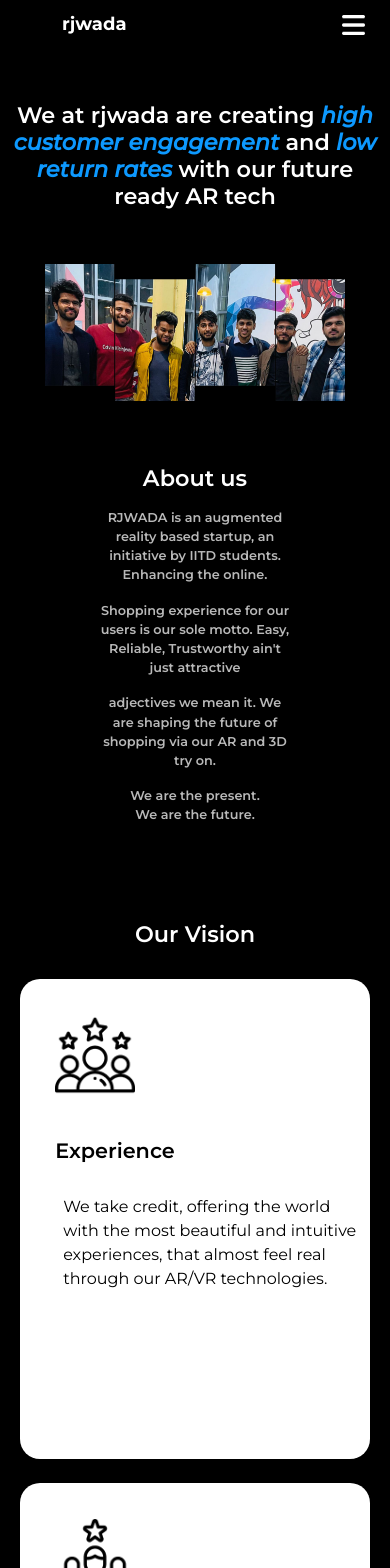
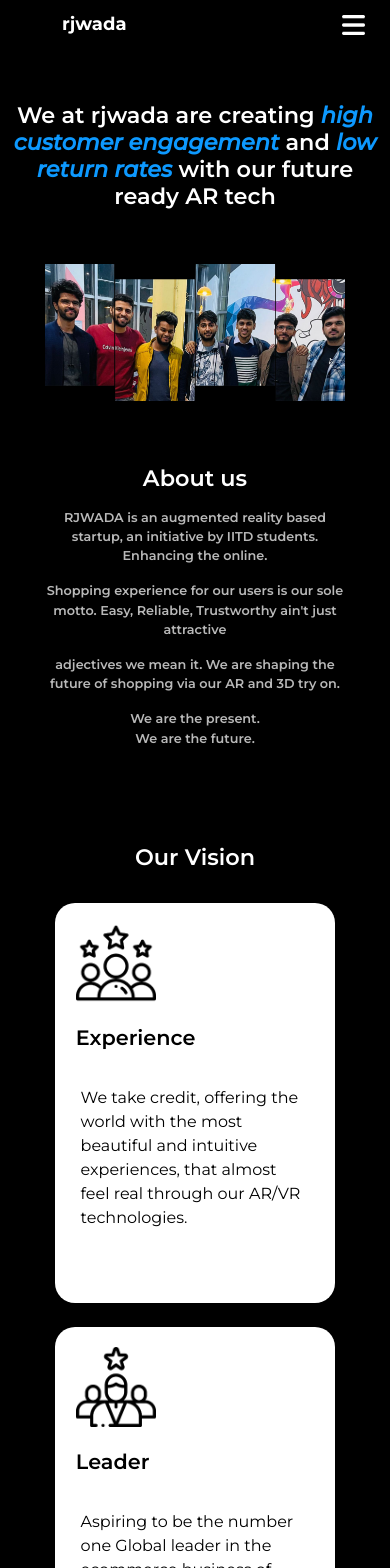
Before and after one commit to PrashantAmoli/rjwada_web, a React (Vite) app: page /about in a window 390 px wide. Shown: the top 1568 px of the page. Built offline with nearby package versions, Linux system fonts and the light colour scheme.

Commit message:
about us width++

```diff
--- a/src/components/pages/About.css
+++ b/src/components/pages/About.css
@@ -70,7 +70,8 @@
 }
 
 .about-us-box p {
-	width: 50%;
+	width: 80%;
+	max-width: 700px;
 	font-family: 'Montserrat';
 	font-style: normal;
 	font-weight: 600;
@@ -305,7 +306,6 @@
 	flex-wrap: wrap;
 	gap: 1.5rem;
 	margin: 2rem auto;
-
 }
 
 .visionCard {
@@ -316,45 +316,35 @@
 	padding: 1rem;
 	display: flex;
 	flex-direction: column;
-    justify-content: space-between;
-    align-items: center;
+	gap: 1.4rem;
+	align-items: start;
 	background-color: #fff;
 	position: relative;
-    padding: 0.3rem;
-    display: flex;
-    flex-direction: column;
+	padding: 1.3rem;
 }
 
 .visionCard img {
-    position: absolute;
-    top: 2.2rem;
-    left: 2.2rem;
 	width: 80px;
 	height: 80px;
 	object-fit: cover;
 }
 
 .visionCard h2 {
-    position: absolute;
-    top: 10rem;
-    left: 2.2rem;
 	font-size: 1.3rem;
 	font-weight: 600;
 	color: #000;
 }
 
 .visionCard p {
-    position: absolute;
-    top: 13rem;
-    left: 2rem;
 	font-size: 1rem;
 	font-weight: 400;
 	color: #000;
-    padding: 0.5rem 0.7rem;
+	padding: 0.3rem;
+	background-color: #fff;
 }
 
 /* Creator cards styles */
-.creatorCard{
+.creatorCard {
 	width: 350px;
 	height: 480px;
 	border-radius: 20px;
@@ -369,8 +359,9 @@
 	padding: 0.3rem;
 }
 
-.visionCard:hover, .creatorCard:hover {
-    box-shadow: 0px 16px 10px 7px rgb(23 0 104 / 50%);;
+.visionCard:hover,
+.creatorCard:hover {
+	box-shadow: 0px 16px 10px 7px rgb(23 0 104 / 50%);
 	transform: scale(1.02);
 }
 
@@ -433,6 +424,7 @@
 
 	.visionBox {
 		flex-direction: column;
+		justify-content: space-evenly;
 	}
 }
 
@@ -446,10 +438,15 @@
 	}
 
 	.cardsGrid {
-        grid-template-columns: repeat(auto-fill, 250px);
+		grid-template-columns: repeat(auto-fill, 270px);
 	}
-    .creatorCard{
-        width: 250px;
-        height: 350px;
+	.creatorCard {
+		width: 270px;
+		height: 400px;
+	}
+
+	.visionCard {
+		width: 280px;
+		height: 400px;
 	}
 }
```
Lines whose indentation alone changed are shown as unchanged.
